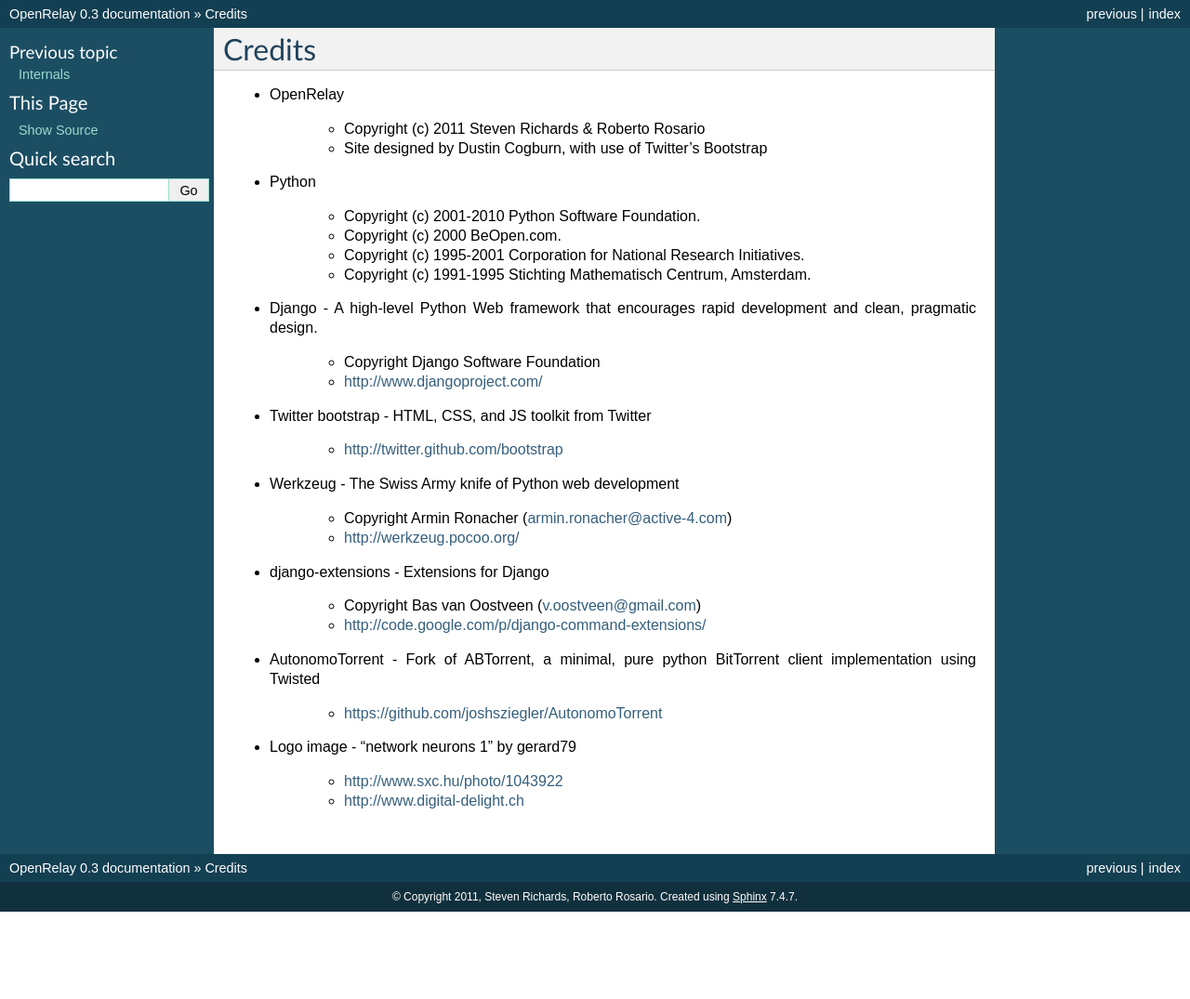
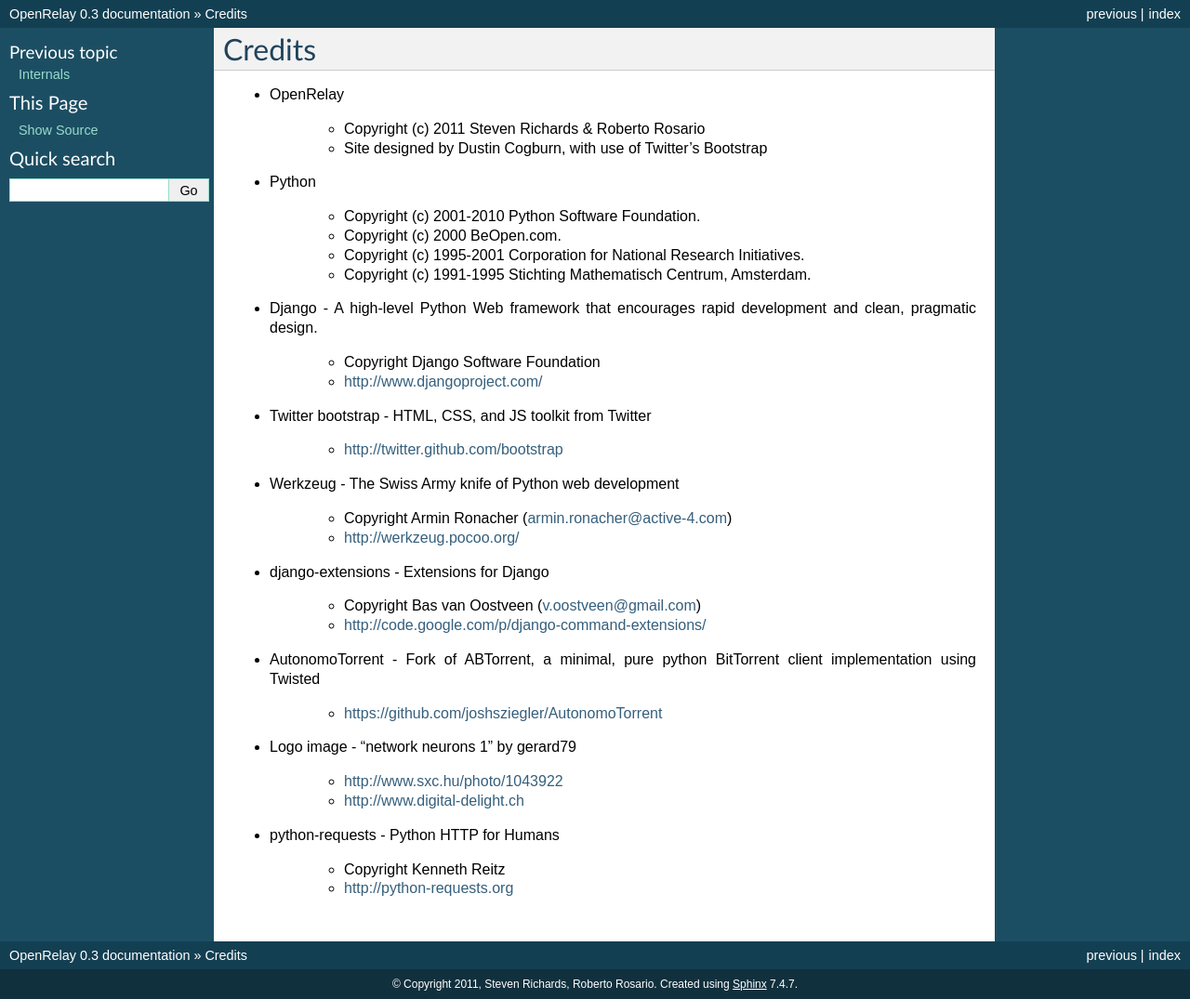
Before and after one commit to srri-zz/OpenRelay, a Sphinx documentation site: the page built from docs/credits.rst, in a window 1280 px wide. Shown: the whole page at 93% size. Built offline with Sphinx 7.4.7, drawn with Linux system fonts in a browser that asks for light colours; before the commit the page ends 981 px from its top, so only the background shows below that.

Commit message:
Add Kenneth Reitz's python-requests to credits

```diff
--- a/docs/credits.rst
+++ b/docs/credits.rst
@@ -47,3 +47,9 @@
 
     * http://www.sxc.hu/photo/1043922
     * http://www.digital-delight.ch
+
+
+* python-requests - Python HTTP for Humans
+
+    * Copyright Kenneth Reitz
+    * http://python-requests.org
```
